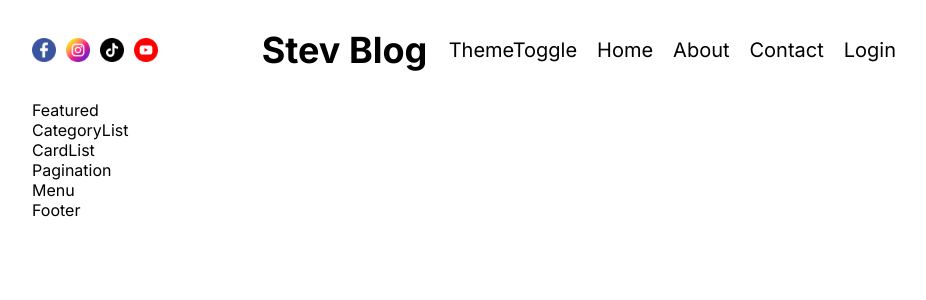
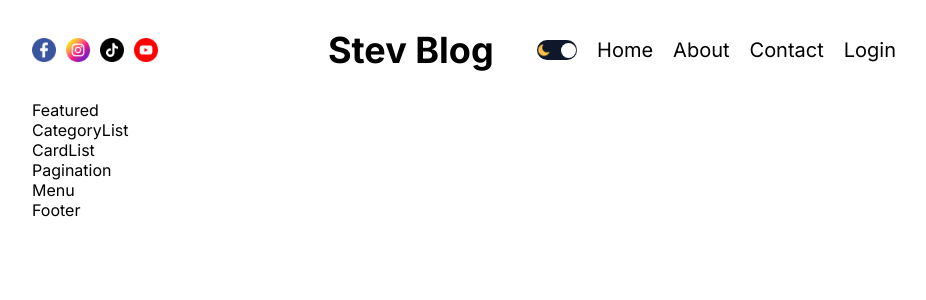
Before and after one commit to StevenM91/BlogApp, a Next.js app: page / in a window 1280 px wide. Shown: the top 300 px of the page, without its empty margins (176-1102 px from the left). Built offline with nearby package versions, Linux system fonts and the light colour scheme.

Commit message:
Création de la fonction toogle qui permet le black or light

```diff
--- a/src/app/globals.css
+++ b/src/app/globals.css
@@ -19,6 +19,13 @@ body {
 a {
   color: inherit;
   text-decoration: none;
+}
+
+.dark {
+  --bg: #0f172a;
+  --textColor: #ddd;
+  --softBg: #1f273a;
+  --softTextColor: #a6a6a6;
 }
 
 .container {
--- a/src/app/layout.js
+++ b/src/app/layout.js
@@ -2,6 +2,8 @@ import Navbar from "@/components/navbar/Navbar";
 import "./globals.css";
 import { Inter } from "next/font/google";
 import Footer from "@/components/footer/Footer";
+import { ThemeContextProvider } from "@/context/ThemeContext";
+import ThemeProvider from "@/providers/ThemeProvider";
 
 const inter = Inter({ subsets: ["latin"] });
 
@@ -14,6 +16,8 @@ export default function RootLayout({ children }) {
   return (
     <html lang="en">
       <body className={inter.className}>
+        <ThemeContextProvider>
+          <ThemeProvider>
             <div className="container">
               <div className="wrapper">
                 <Navbar />
@@ -21,6 +25,8 @@ export default function RootLayout({ children }) {
                 <Footer />
               </div>
             </div>
+          </ThemeProvider>
+        </ThemeContextProvider>
       </body>
     </html>
   );
--- a/src/components/navbar/navbar.module.css
+++ b/src/components/navbar/navbar.module.css
@@ -20,6 +20,7 @@
 
 .links {
   display: flex;
+  align-items: center;
   gap: 20px;
   flex: 1;
   font-size: 20px;
--- a/src/components/themeToggle/ThemeToggle.jsx
+++ b/src/components/themeToggle/ThemeToggle.jsx
@@ -1,7 +1,35 @@
+"use client";
+
+import Image from "next/image";
 import styles from "./themeToggle.module.css";
+import { useContext } from "react";
+import { ThemeContext } from "@/context/ThemeContext";
 
 const ThemeToggle = () => {
-  return <div>ThemeToggle</div>;
+  const { toogle, theme } = useContext(ThemeContext);
+
+  console.log(theme);
+
+  return (
+    <div
+      className={styles.container}
+      onClick={toogle}
+      style={
+        theme === "dark" ? { background: "white" } : { background: "#0f172a" }
+      }
+    >
+      <Image src="/moon.png" alt="moon toogle" width={14} height={14} />
+      <div
+        className={styles.ball}
+        style={
+          theme === "dark"
+            ? { left: 1, background: "#0f172a" }
+            : { right: 1, background: "white" }
+        }
+      ></div>
+      <Image src="/sun.png" alt="moon toogle" width={14} height={14} />
+    </div>
+  );
 };
 
 export default ThemeToggle;
--- a/src/components/themeToggle/themeToggle.module.css
+++ b/src/components/themeToggle/themeToggle.module.css
@@ -0,0 +1,17 @@
+.container {
+  width: 40px;
+  height: 20px;
+  border-radius: 50px;
+  cursor: pointer;
+  display: flex;
+  align-items: center;
+  justify-content: space-between;
+  position: relative;
+}
+
+.ball {
+  width: 15px;
+  height: 15px;
+  border-radius: 50%;
+  position: absolute;
+}
--- /dev/null
+++ b/src/context/ThemeContext.jsx
@@ -0,0 +1,33 @@
+"use client";
+
+import { createContext, useEffect, useState } from "react";
+
+export const ThemeContext = createContext();
+
+const getFromLocalStorage = () => {
+  if (typeof window !== "undefined") {
+    const value = localStorage.getItem("theme");
+
+    return value || "light";
+  }
+};
+
+export const ThemeContextProvider = ({ children }) => {
+  const [theme, setTheme] = useState(() => {
+    return getFromLocalStorage();
+  });
+
+  const toogle = () => {
+    setTheme(theme === "light" ? "dark" : "light");
+  };
+
+  useEffect(() => {
+    localStorage.setItem("theme", theme);
+  }, [theme]);
+
+  return (
+    <ThemeContext.Provider value={{ theme, toogle }}>
+      {children}
+    </ThemeContext.Provider>
+  );
+};
--- /dev/null
+++ b/src/providers/ThemeProvider.jsx
@@ -0,0 +1,19 @@
+"use client";
+
+import { ThemeContext } from "@/context/ThemeContext";
+import React, { useContext, useEffect, useState } from "react";
+
+const ThemeProvider = ({ children }) => {
+  const { theme } = useContext(ThemeContext);
+  const [mounted, setMounted] = useState(false);
+
+  useEffect(() => {
+    setMounted(true);
+  }, []);
+
+  if (mounted) {
+    return <div className={theme}>{children}</div>;
+  }
+};
+
+export default ThemeProvider;
```
Also changed, not shown: 2 other files (tests, documents, lock files or other folders). Lines whose indentation alone changed are shown as unchanged.
